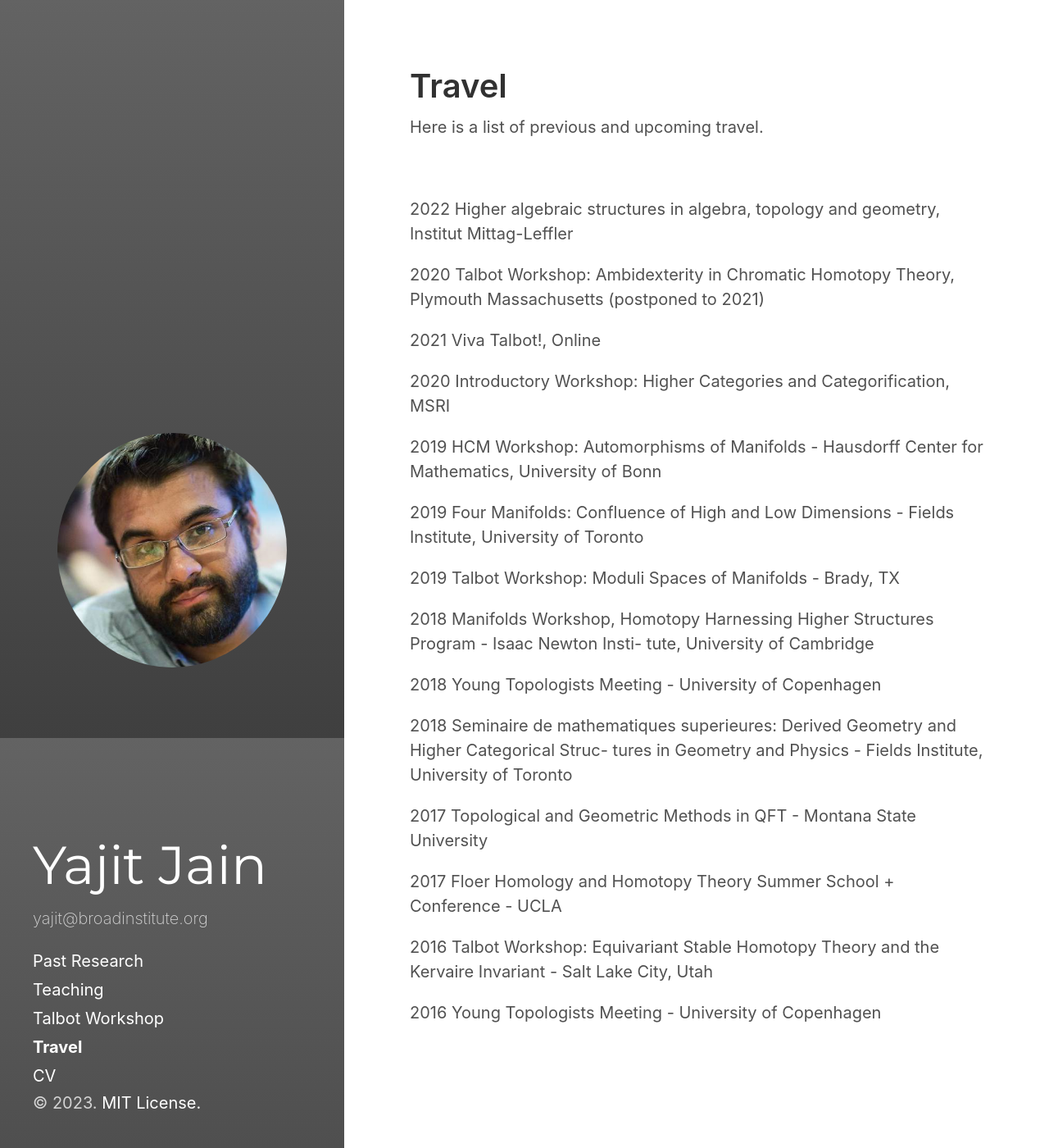
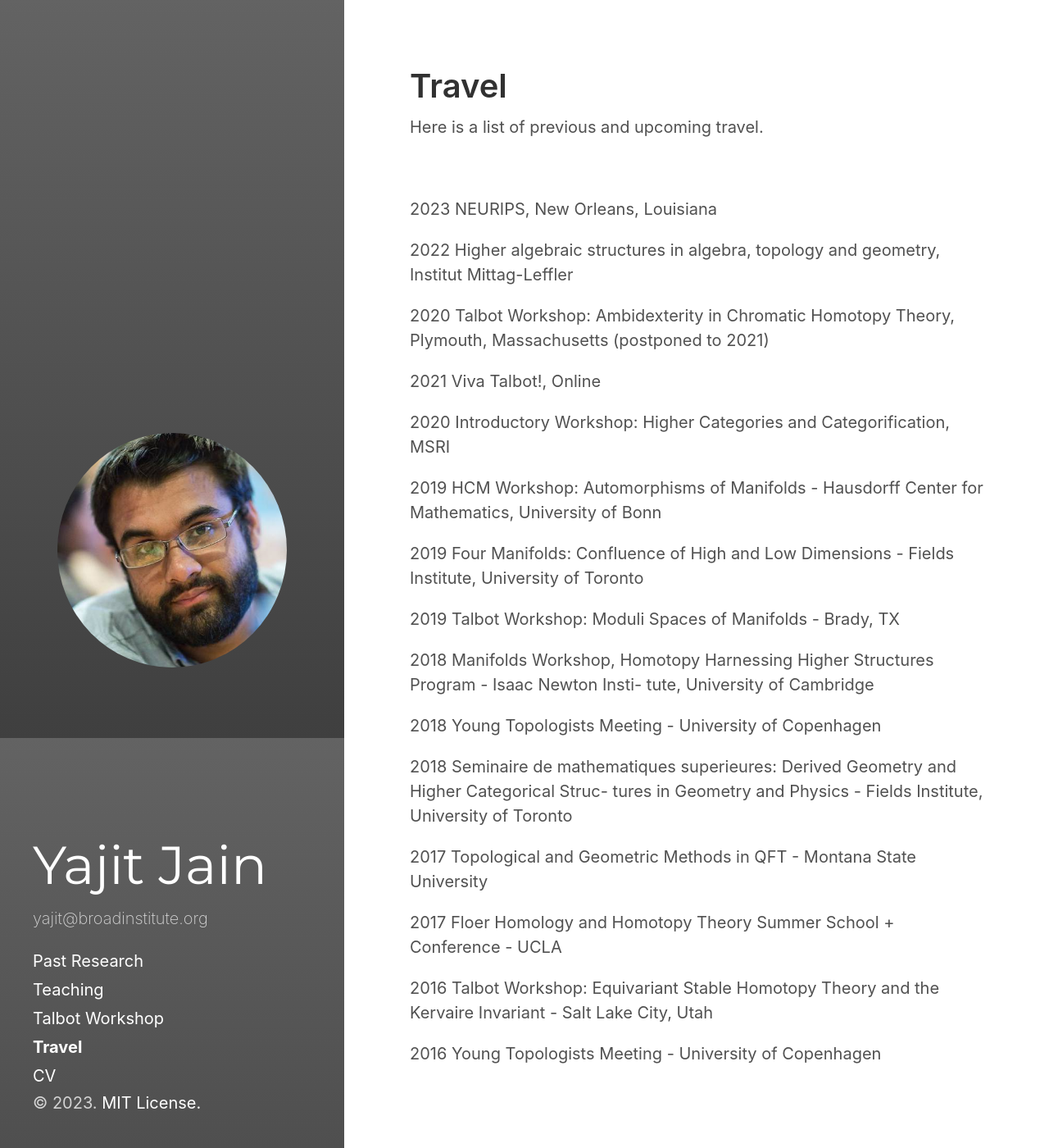
Before and after one commit to ykjain/ykjain.github.io, a Jekyll site: the page built from travel.md, in a window 1280 px wide and 1400 px high. Shown: the whole window at 82% size. Built offline with Jekyll 4.4.1, drawn with Linux system fonts in a browser that asks for light colours.

Commit message:
Update travel.md

```diff
--- a/travel.md
+++ b/travel.md
@@ -9,9 +9,11 @@ Here is a list of previous and upcoming travel.
 
 <br>
 
+2023 NEURIPS, New Orleans, Louisiana
+
 2022 Higher algebraic structures in algebra, topology and geometry,  Institut Mittag-Leffler
 
-2020 Talbot Workshop: Ambidexterity in Chromatic Homotopy Theory, Plymouth Massachusetts (postponed to 2021)
+2020 Talbot Workshop: Ambidexterity in Chromatic Homotopy Theory, Plymouth, Massachusetts (postponed to 2021)
 
 2021 Viva Talbot!, Online
 
```
